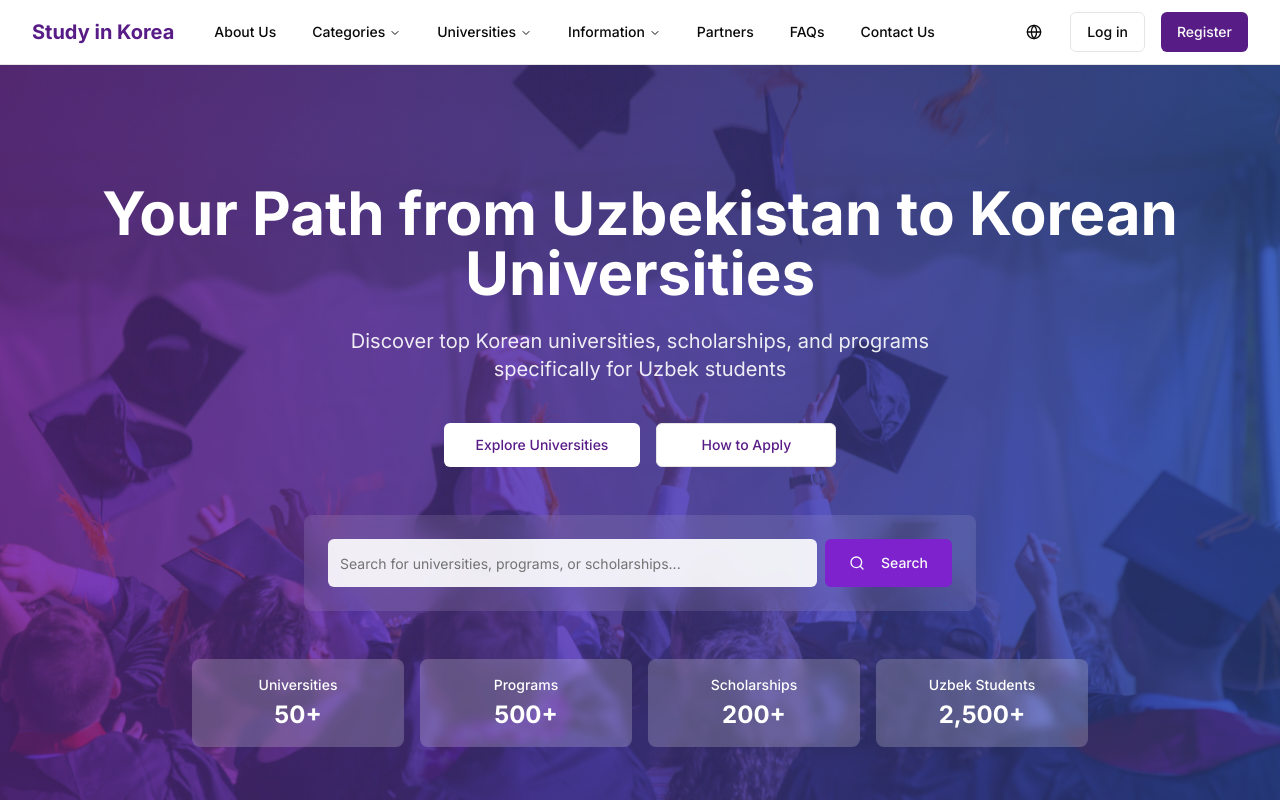
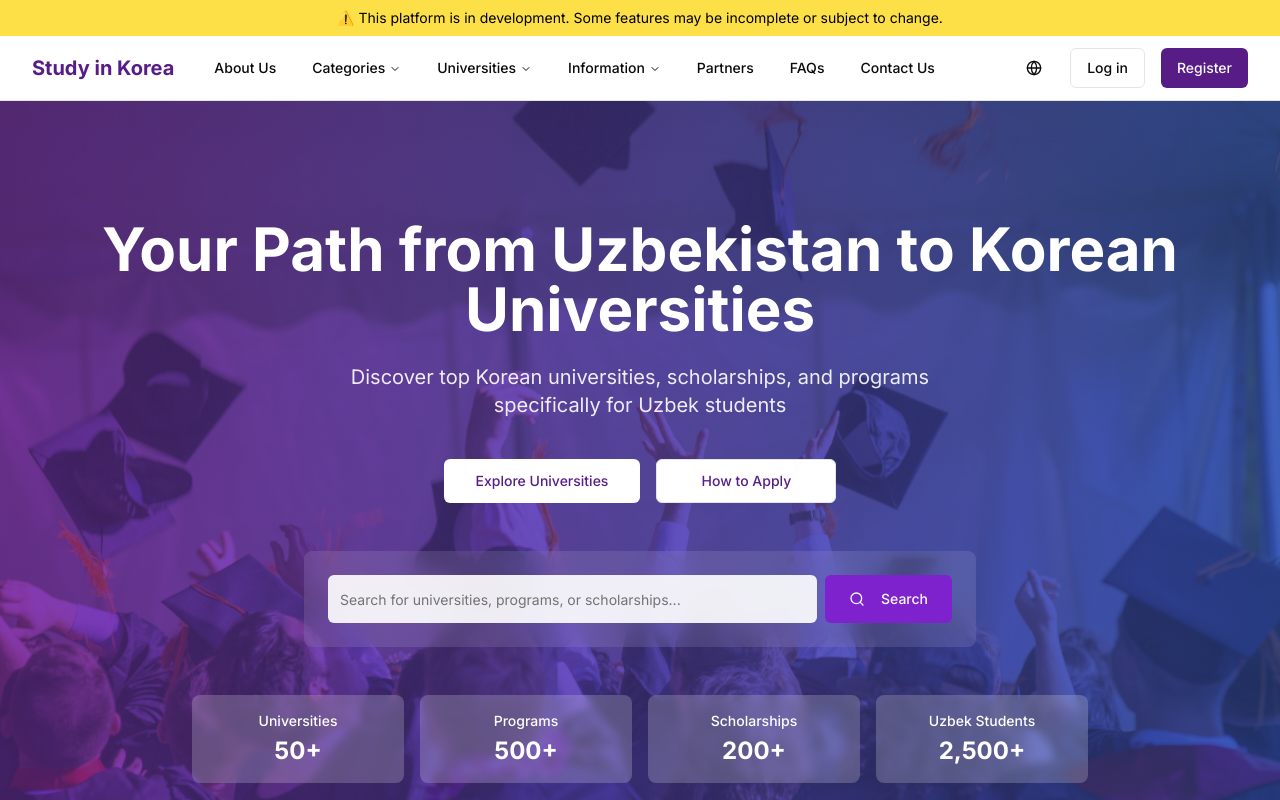
Before and after one commit to OkiljonDadakhanov/main-grad, a Next.js app: page / in a window 1280 px wide. Shown: the top 800 px of the page. Built offline with nearby package versions, Linux system fonts and the light colour scheme.

Commit message:
added warning text

```diff
--- a/components/layout/navbar.tsx
+++ b/components/layout/navbar.tsx
@@ -74,6 +74,10 @@ export function Navbar() {
   const [isOpen, setIsOpen] = useState(false);
 
   return (
+    <>
+     <div className="bg-yellow-300 text-black text-center text-sm py-2 px-4">
+        ⚠️ This platform is in development. Some features may be incomplete or subject to change.
+      </div>
     <header className="sticky top-0 z-50 w-full border-b bg-white/80 backdrop-blur-md">
       <div className="mx-auto w-full max-w-screen-xl px-4 sm:px-6 lg:px-8">
         <div className="flex h-16 items-center justify-between">
@@ -211,5 +215,6 @@ export function Navbar() {
         </div>
       </div>
     </header>
+    </>
   );
 }
```
